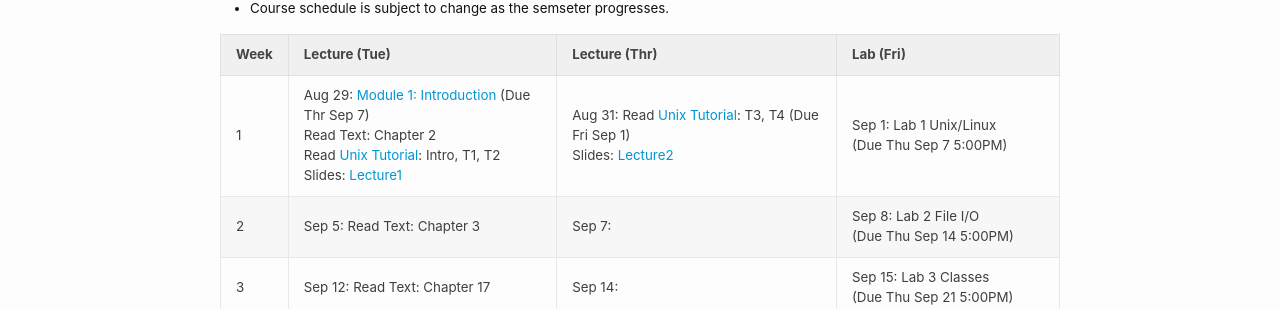
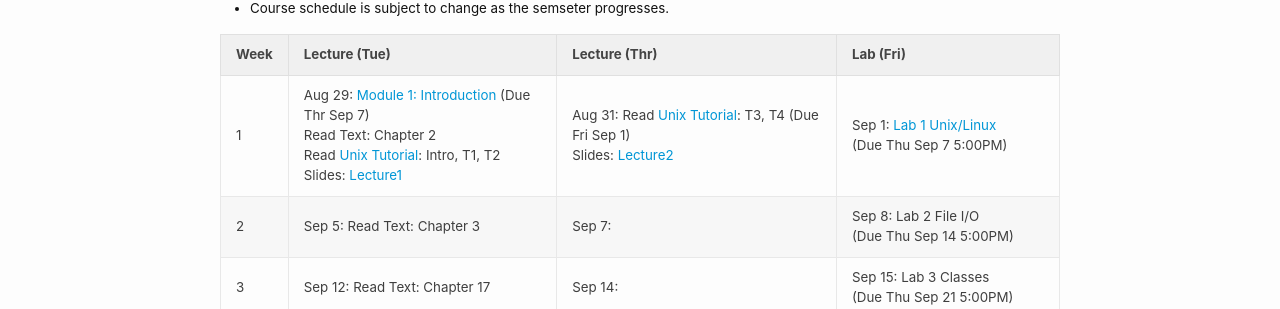
Before and after one commit to cmsc240-f23/cmsc240-f23.github.io, a Jekyll site: the page built from schedule.md, in a window 1280 px wide. Shown: the part 151-460 px from the top of the page. Built offline with Jekyll 4.4.1, drawn with Linux system fonts in a browser that asks for light colours; part of the change alters nothing that is shown.

Commit message:
Adding lab1 link.

```diff
--- a/schedule.md
+++ b/schedule.md
@@ -9,7 +9,7 @@ title: Schedule
 
 | Week | Lecture (Tue)                              | Lecture (Thr)                                 | Lab (Fri)                                        |
 | :--- | :---                                       | :---                                          | :---                                                  |
-| 1    | Aug 29:  [Module 1: Introduction](https://classroom.github.com/a/4yzVPmFm) (Due Thr Sep 7)<br />Read Text: Chapter 2<br />Read [Unix Tutorial](http://www.ee.surrey.ac.uk/Teaching/Unix/): Intro, T1, T2<br />Slides: [Lecture1](lectures/Lecture1.pdf)              | Aug 31: Read [Unix Tutorial](http://www.ee.surrey.ac.uk/Teaching/Unix/): T3, T4 (Due Fri Sep 1)<br />Slides: [Lecture2](lectures/Lecture2.pdf)                                       | Sep 1:  Lab 1 Unix/Linux<br /> (Due Thu Sep 7 5:00PM)                  |
+| 1    | Aug 29:  [Module 1: Introduction](https://classroom.github.com/a/4yzVPmFm) (Due Thr Sep 7)<br />Read Text: Chapter 2<br />Read [Unix Tutorial](http://www.ee.surrey.ac.uk/Teaching/Unix/): Intro, T1, T2<br />Slides: [Lecture1](lectures/Lecture1.pdf)              | Aug 31: Read [Unix Tutorial](http://www.ee.surrey.ac.uk/Teaching/Unix/): T3, T4 (Due Fri Sep 1)<br />Slides: [Lecture2](lectures/Lecture2.pdf)                                       | Sep 1:  [Lab 1 Unix/Linux](https://classroom.github.com/a/REt1fldU)<br /> (Due Thu Sep 7 5:00PM)                  |
 | 2    | Sep 5:   Read Text: Chapter 3              | Sep 7:                                        | Sep 8:  Lab 2 File I/O<br /> (Due Thu Sep 14 5:00PM)                 |
 | 3    | Sep 12:  Read Text: Chapter 17             | Sep 14:                                       | Sep 15: Lab 3 Classes<br /> (Due Thu Sep 21 5:00PM)                 |
 | 4    | Sep 19:                                    | Sep 21:                                       | Sep 22: Lab 4 GDB<br /> (Due Thu Sep 28 5:00PM)                 |
```
